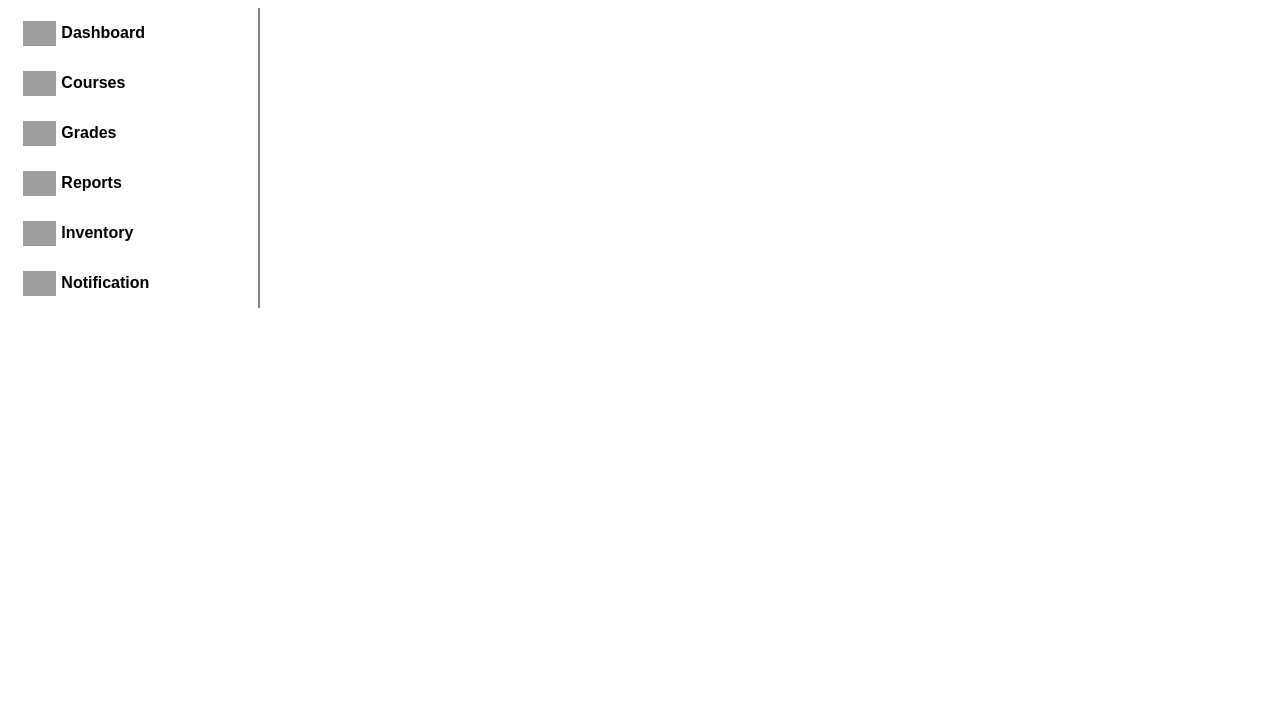
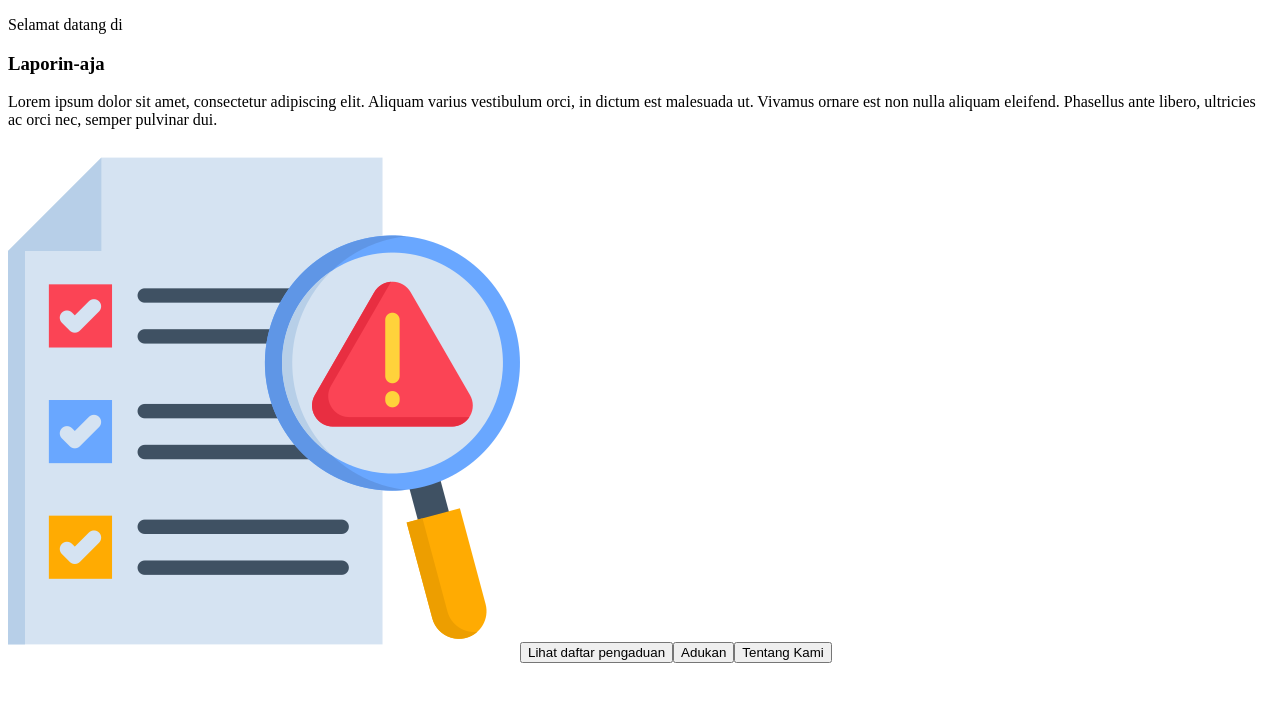
Before and after one commit to YazidNursyafiqi/Laporin-Aja-web, a React (Vite) app in the folder LaporinAja/: page / in a window 1280 px wide. Shown: the top 702 px of the page. Built offline with nearby package versions, Linux system fonts and the light colour scheme; grey boxes are pictures that could not be loaded.

Commit message:
buat landing page (masih html no style)

```diff
--- a/LaporinAja/src/App.jsx
+++ b/LaporinAja/src/App.jsx
@@ -1,11 +1,17 @@
 import { useState } from 'react';
 import Navbar from './container/navbar/main_navbar';
+import { Routes , Route } from 'react-router-dom';
+
+//import semua halaman
+import Landing_page from './pages/landing_page/landing_page';
+
 
 function App() {
-
   return (
     <>
-      <Navbar/>
+      <Routes>
+        <Route path='/' element={<Landing_page/>}/>
+      </Routes>
     </>
   )
 }
--- /dev/null
+++ b/LaporinAja/src/component/button/buttonUI.jsx
@@ -0,0 +1,17 @@
+function Rounded_button({text,onClick}){
+    return(
+        <button onClick={onClick}>
+            {text}
+        </button>
+    )
+}
+
+function Link_button({text,onClick}){
+    return(
+        <button onClick={onClick}>
+            {text}
+        </button>
+    )
+}
+
+export {Rounded_button , Link_button}
--- a/LaporinAja/src/pages/landing_page/landing_page.jsx
+++ b/LaporinAja/src/pages/landing_page/landing_page.jsx
@@ -1,6 +1,27 @@
+import { Link } from "react-router-dom";
+
+//import konponen
+import { Rounded_button , Link_button } from "../../component/button/buttonUI";
+
+function f(){
+    console.log('emmm');
+}
 
 function Landing_page(){
+    return(
+        <>
+            <div>
+                <p>Selamat datang di</p>
+                <h3>Laporin-aja</h3>
+                <p>Lorem ipsum dolor sit amet, consectetur adipiscing elit. Aliquam varius vestibulum orci, in dictum est malesuada ut. Vivamus ornare est non nulla aliquam eleifend. Phasellus ante libero, ultricies ac orci nec, semper pulvinar dui. </p>
+                <img src="/icons/risk-analysis.png"/>
+                <Rounded_button text="Lihat daftar pengaduan"/>
+                <Rounded_button text="Adukan"/>
+                <Link_button text="Tentang Kami"/>
 
+            </div>
+        </>
+    )
 }
 
 export default Landing_page;
```
Also changed, not shown: LaporinAja/public/icons/risk-analysis.png (added).
